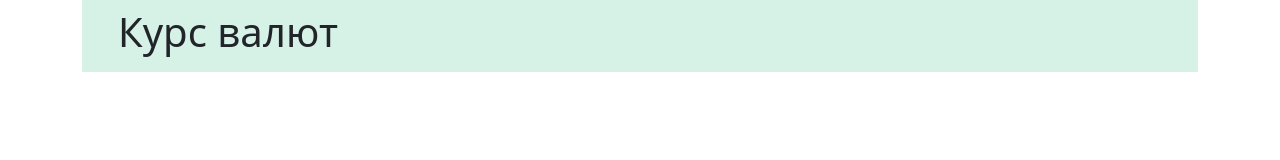
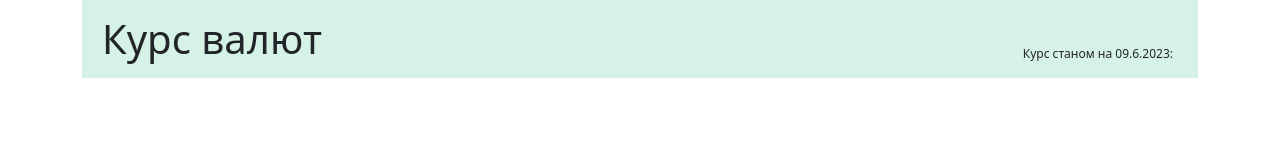
Before and after one commit to SinfulServant/TestTaskExchangeRate, an Angular app: page / in a window 1280 px wide. Shown: the top 160 px of the page. Built offline with nearby package versions, Linux system fonts and the light colour scheme; no server answers.

Commit message:
improveMinor

```diff
--- a/package.json
+++ b/package.json
@@ -11,6 +11,7 @@
   "private": true,
   "dependencies": {
     "@angular/animations": "^14.2.0",
+    "@angular/cdk": "^14.2.7",
     "@angular/common": "^14.2.0",
     "@angular/compiler": "^14.2.0",
     "@angular/core": "^14.2.0",
--- a/src/app/components/conversion/conversion.component.css
+++ b/src/app/components/conversion/conversion.component.css
@@ -3,7 +3,7 @@ body {
   background-color: #bb5555;
 }
 
-.rate-table{
+.rate-table {
   display: flex;
   align-items: center;
   justify-content: center;
@@ -52,6 +52,31 @@ option:hover {
   background-color: #f5f5f5;
 }
 
-input, option {
+input,
+option {
   text-align: center;
 }
+
+@media screen and (max-width: 400px) {
+  .rate-table {
+    padding: 0;
+  }
+
+  .input-group-text {
+    padding: 5px 3px;
+    font-size: 12px;
+  }
+
+  .form-control {
+    padding: 0;
+  }
+
+  select {
+    font-size: 12px;
+    width: 100%;
+  }
+
+  .div-select {
+    padding: 5px;
+  }
+}
--- a/src/app/components/conversion/conversion.component.html
+++ b/src/app/components/conversion/conversion.component.html
@@ -42,20 +42,20 @@
 
     <div class="row">
 
-      <div class="col-6 d-flex aling-items-center justify-content-center">
+      <div class="col-6 d-flex aling-items-center justify-content-center div-select">
         <select #firstCurrency (change)="setFirstCurrency(firstCurrency.value)">
           <ng-container  *ngFor="let currency of getExchangeRate.listOfRate.value
           let i = index">
-            <option [value]="i">{{currency.txt}}</option>
+            <option [value]="i" [selected]="i === 13">{{currency.txt}}</option>
           </ng-container>
         </select>
       </div>
 
-      <div class="col-6 d-flex aling-items-center justify-content-center">
+      <div class="col-6 d-flex aling-items-center justify-content-center div-select">
         <select #secondCurrency (change)="setSecondCurrency(secondCurrency.value)">
           <ng-container  *ngFor="let currency of getExchangeRate.listOfRate.value
           let i = index">
-            <option [value]="i">{{currency.txt}}</option>
+            <option [value]="i" [selected]="i === 10">{{currency.txt}}</option>
           </ng-container>
         </select>
       </div>
--- a/src/app/components/conversion/conversion.component.ts
+++ b/src/app/components/conversion/conversion.component.ts
@@ -9,31 +9,52 @@ import { GetExchangeRateService } from 'src/app/services/getExchangeRate.service
 })
 export class ConversionComponent implements OnInit {
 
-  public firstCurrency: Rate
+  public firstCurrencyRate: Rate
   public firstInput: string = '100.00';
   public firstInputLabel: string
   public firstPlaceholder: string = '0.00'
 
-  public secondCurrency: Rate
+  public secondCurrencyRate: Rate
   public secondInput: string = '100.00';
   public secondInputLabel: string
   public secondPlaceholder: string = '0.00'
 
-  setFirstCurrency(i: string): void{
-     this.firstCurrency = this.getExchangeRate.listOfRate.value[+i]
+  constructor(public getExchangeRate: GetExchangeRateService) { }
+
+  ngOnInit(): void {
+    this.initExchangeRate()
+    const qwe = document.getElementById('firstCurrency')
+  }
+
+  private initExchangeRate(){
+    this.getExchangeRate.listOfRate.subscribe((listOfRate) => {
+      if(this.getExchangeRate.listOfRate.value[0]){
+      this.firstCurrencyRate = listOfRate[0]
+      this.secondCurrencyRate = listOfRate[0]
+      this.firstInputLabel = this.firstCurrencyRate.cc
+      this.secondInputLabel = this.secondCurrencyRate.cc
+      this.getSumInSecondInput()
+      this.setFirstCurrency('13')
+      this.setSecondCurrency('10')
+    }
+    })
+  }
+
+  public setFirstCurrency(i: string): void{
+     this.firstCurrencyRate = this.getExchangeRate.listOfRate.value[+i]
      this.firstInputLabel = this.getExchangeRate.listOfRate.value[+i].cc
      this.getSumInSecondInput()
   }
 
-  setSecondCurrency(i: string): void{
-    this.secondCurrency = this.getExchangeRate.listOfRate.value[+i]
+  public setSecondCurrency(i: string): void{
+    this.secondCurrencyRate = this.getExchangeRate.listOfRate.value[+i]
     this.secondInputLabel = this.getExchangeRate.listOfRate.value[+i].cc
     this.getSumInSecondInput()
  }
 
-  getSumInSecondInput(): void {
+  public getSumInSecondInput(): void {
     if(this.getExchangeRate.listOfRate.value.length) {
-      let result: number = ((+this.firstInput * this.firstCurrency.rate) / this.secondCurrency.rate)
+      let result: number = ((+this.firstInput * this.firstCurrencyRate.rate) / this.secondCurrencyRate.rate)
       this.secondInput = result.toFixed(2)
       if(isNaN(result)) {
         this.secondInput = ''
@@ -41,9 +62,9 @@ export class ConversionComponent implements OnInit {
       }
   }}
 
-  getSumInFirstInput(): void {
+  public getSumInFirstInput(): void {
     if(this.getExchangeRate.listOfRate.value.length) {
-      let result: number = (+this.secondInput * this.secondCurrency.rate) / this.firstCurrency.rate
+      let result: number = (+this.secondInput * this.secondCurrencyRate.rate) / this.firstCurrencyRate.rate
       this.firstInput = result.toFixed(2)
       if(isNaN(result)) {
         this.firstInput = ''
@@ -51,17 +72,5 @@ export class ConversionComponent implements OnInit {
       }
   }}
 
-  constructor(public getExchangeRate: GetExchangeRateService) { }
-
-  ngOnInit(): void {
-    this.getExchangeRate.listOfRate.subscribe((listOfRate) => {
-      if(this.getExchangeRate.listOfRate.value[0]){
-      this.firstCurrency = listOfRate[0]
-      this.secondCurrency = listOfRate[0]
-      this.firstInputLabel = this.firstCurrency.cc
-      this.secondInputLabel = this.secondCurrency.cc
-      this.getSumInSecondInput()}
-    })
-  }
 
 }
--- a/src/app/components/header/header.component.css
+++ b/src/app/components/header/header.component.css
@@ -2,6 +2,49 @@ header {
   background-color: #d6f2e7 !important;
 }
 
+.navbar {
+  padding: 15px 10px;
+}
+
 h1 {
-  margin-left: 3vh;
+  margin: 0;
+  margin-right: auto;
+  display: flex;
+  align-items: center;
 }
+
+p {
+  margin: 0;
+  display: flex;
+  justify-content: center;
+  align-items: center;
+}
+
+.actual-course-title {
+  padding-right: 5px;
+  align-items: end;
+  font-size: 12px;
+}
+
+.navbar > div {
+  display: flex;
+  justify-content: flex-end;
+  width: 100%;
+  padding: 0 10px;
+}
+
+.table-of-rate {
+  display: flex;
+  flex-direction: column;
+  justify-content: center;
+  align-items: center;
+  background-color: white;
+  padding: 5px;
+  border-radius: 5px;
+}
+
+@media screen and (max-width: 769px) {
+  .actual-course-title {
+    content: '';
+  }
+}
--- a/src/app/components/header/header.component.html
+++ b/src/app/components/header/header.component.html
@@ -1,12 +1,10 @@
-<header class="navbar bg-body-tertiary">
-  <div class="container-fluid">
+<header class="navbar">
+  <div>
     <h1>Курс валют</h1>
-    <div class="tableOfRate">
-      <p *ngIf="this.getExchangeRateService.listOfRate.value.length">
-        <strong>$ {{dollar.rate}}</strong>
-        <br>
-        <strong>€ {{euro.rate}}</strong>
-      </p>
+    <p class="actual-course-title" *ngIf="!$isSmallScreen">Курс станом на {{currentDate | date:'dd.M.yyyy'}}: </p>
+    <div class="table-of-rate" *ngIf="this.getExchangeRateService.listOfRate.value.length">
+      <p><strong>$ {{dollar.rate}}</strong></p>
+      <p><strong>€ {{euro.rate}}</strong></p>
     </div>
   </div>
 </header>
--- a/src/app/components/header/header.component.ts
+++ b/src/app/components/header/header.component.ts
@@ -1,7 +1,7 @@
 import { Component, OnInit } from '@angular/core';
 import { Rate } from 'src/app/interfaces/list-exchange-rate';
 import { GetExchangeRateService } from 'src/app/services/getExchangeRate.service';
-
+import { BreakpointObserver, BreakpointState } from '@angular/cdk/layout';
 @Component({
   selector: 'app-header',
   templateUrl: './header.component.html',
@@ -10,16 +10,31 @@ import { GetExchangeRateService } from 'src/app/services/getExchangeRate.service
 export class HeaderComponent implements OnInit {
   public dollar: Rate
   public euro: Rate
+  public currentDate: Date = new Date()
+  public $isSmallScreen!: boolean
 
-  constructor(public getExchangeRateService: GetExchangeRateService) {
+  constructor(
+    public getExchangeRateService: GetExchangeRateService,
+    public breakpoint: BreakpointObserver
+    ) {}
 
+  ngOnInit(): void {
+    this.subscribeOnListOfRate()
+    this.isSmallScreen()
   }
 
-  ngOnInit(): void {
+  private subscribeOnListOfRate(){
     this.getExchangeRateService.listOfRate.subscribe((listOfRate) => {
       this.dollar = listOfRate.find(item => item.txt == 'Долар США')
       this.euro = listOfRate.find(item => item.txt == 'Євро')
     })
   }
 
+  public isSmallScreen(): void {
+     this.breakpoint.observe('(max-width: 769px)').subscribe((isSmall) => {
+      this.$isSmallScreen = isSmall.matches
+      console.log(this.$isSmallScreen)
+     })
+  }
+
 }
--- a/src/app/services/getExchangeRate.service.ts
+++ b/src/app/services/getExchangeRate.service.ts
@@ -10,6 +10,7 @@ const urlOfRate: string = 'https://bank.gov.ua/NBUStatService/v1/statdirectory/e
 })
 export class GetExchangeRateService {
 public listOfRate = new BehaviorSubject <Rate[]> ([])
+
 getExchangeRate(){
   this.http.get<Rate[]>(urlOfRate).subscribe((res: Rate[]) => {
     res.push({
```
Also changed, not shown: 1 other file (tests, documents, lock files or other folders).
